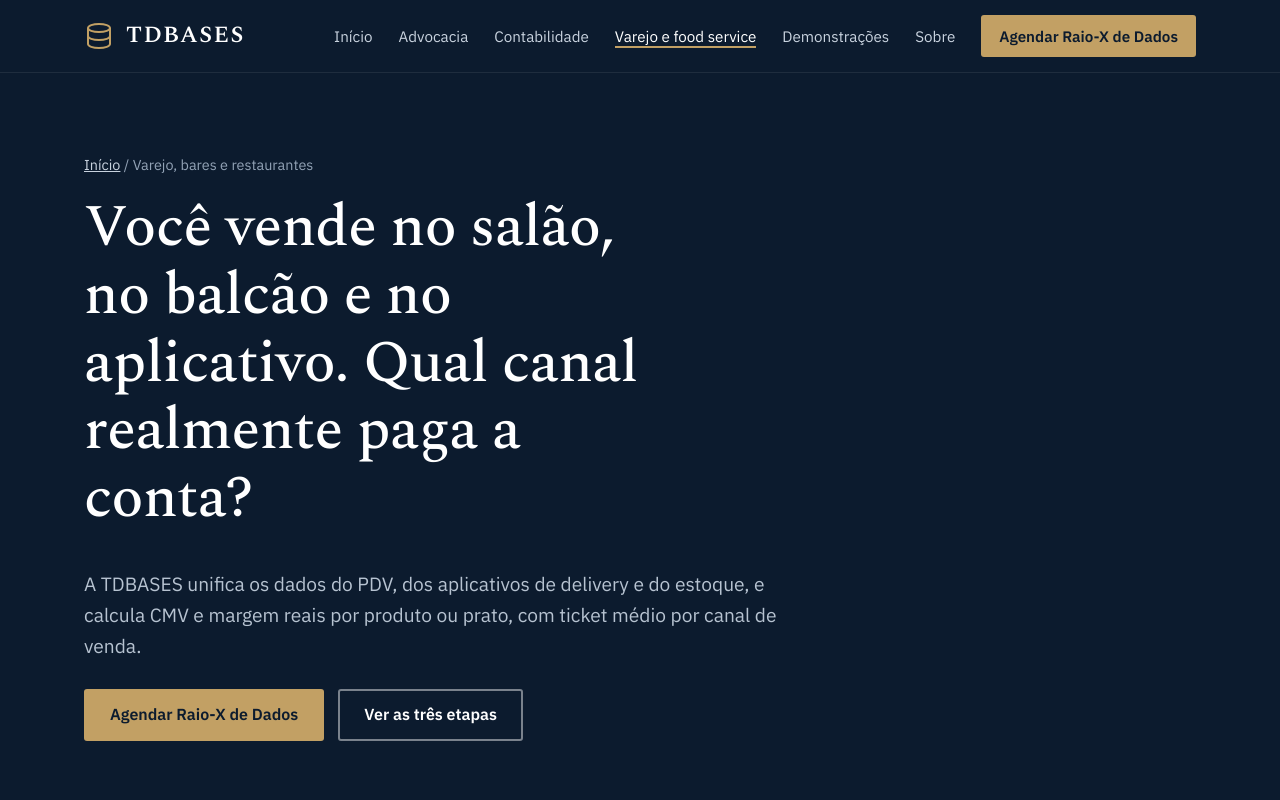
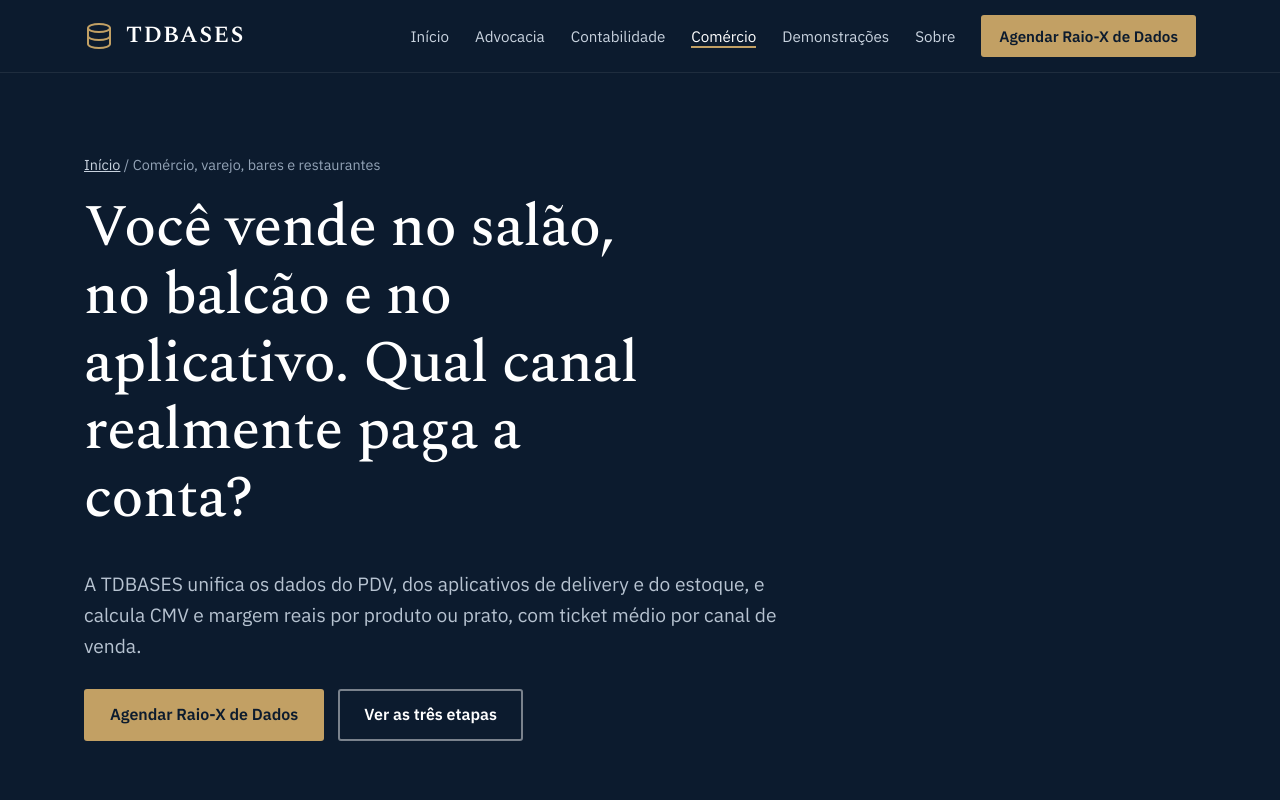
Before and after one commit to tdbroott/tdbases-site, a plain HTML site: page varejo-food-service.html in a window 1280 px wide. Shown: the top 800 px of the page. Drawn offline with nearby package versions, Linux system fonts and the light colour scheme.

Commit message:
Atualização do arquivo varejo e comércios

```diff
--- a/varejo-food-service.html
+++ b/varejo-food-service.html
@@ -3,7 +3,7 @@
 <head>
 <meta charset="utf-8">
 <meta name="viewport" content="width=device-width, initial-scale=1">
-<title>Dados para varejo, bares e restaurantes: CMV, margem e delivery | TDBASES</title>
+<title>Dados para comércios,varejo, bares e restaurantes: CMV, margem e delivery | TDBASES</title>
 <meta name="description" content="Unifique PDV, iFood, Rappi e estoque num painel com CMV real, margem por produto ou prato e ticket médio por canal de venda.">
 <link rel="canonical" href="https://tdbases.com.br/varejo-food-service.html">
 <meta property="og:type" content="website">
@@ -251,12 +251,12 @@ form.lead{display:grid;gap:18px}
 <header class="site-head"><div class="wrap">
 <a class="brand" href="index.html" aria-label="TDBASES, página inicial"><svg width="30" height="30" viewBox="0 0 30 30" aria-hidden="true"><ellipse cx="15" cy="7" rx="11" ry="4" fill="none" stroke="#C2A064" stroke-width="2"/><path d="M4 7v16c0 2.2 4.9 4 11 4s11-1.8 11-4V7" fill="none" stroke="#C2A064" stroke-width="2"/><path d="M4 15c0 2.2 4.9 4 11 4s11-1.8 11-4" fill="none" stroke="#C2A064" stroke-width="2"/></svg><span class="brand-name">TDBASES</span></a>
 <button class="nav-toggle" aria-expanded="false" aria-controls="nav">Menu</button>
-<nav class="nav" id="nav" aria-label="Principal"><a href="index.html">Início</a><a href="advocacia.html">Advocacia</a><a href="contabilidade.html">Contabilidade</a><a href="varejo-food-service.html" aria-current="page">Varejo e food service</a><a href="demos.html">Demonstrações</a><a href="sobre.html">Sobre</a><a class="btn btn-gold btn-sm" href="contato.html">Agendar Raio-X de Dados</a></nav>
+<nav class="nav" id="nav" aria-label="Principal"><a href="index.html">Início</a><a href="advocacia.html">Advocacia</a><a href="contabilidade.html">Contabilidade</a><a href="varejo-food-service.html" aria-current="page">Comércio</a><a href="demos.html">Demonstrações</a><a href="sobre.html">Sobre</a><a class="btn btn-gold btn-sm" href="contato.html">Agendar Raio-X de Dados</a></nav>
 </div></header>
 <main id="conteudo">
 
 <section class="page-hero"><div class="wrap">
-<span class="crumb"><a href="index.html">Início</a> / Varejo, bares e restaurantes</span>
+<span class="crumb"><a href="index.html">Início</a> / Comércio, varejo, bares e restaurantes</span>
 <h1>Você vende no salão, no balcão e no aplicativo. Qual canal realmente paga a conta?</h1><p class="lede">A TDBASES unifica os dados do PDV, dos aplicativos de delivery e do estoque, e calcula CMV e margem reais por produto ou prato, com ticket médio por canal de venda.</p>
 <div class="actions"><a class="btn btn-gold" href="contato.html?segmento=varejo">Agendar Raio-X de Dados</a><a class="btn btn-line" href="#etapas">Ver as três etapas</a></div>
 </div></section>
```
